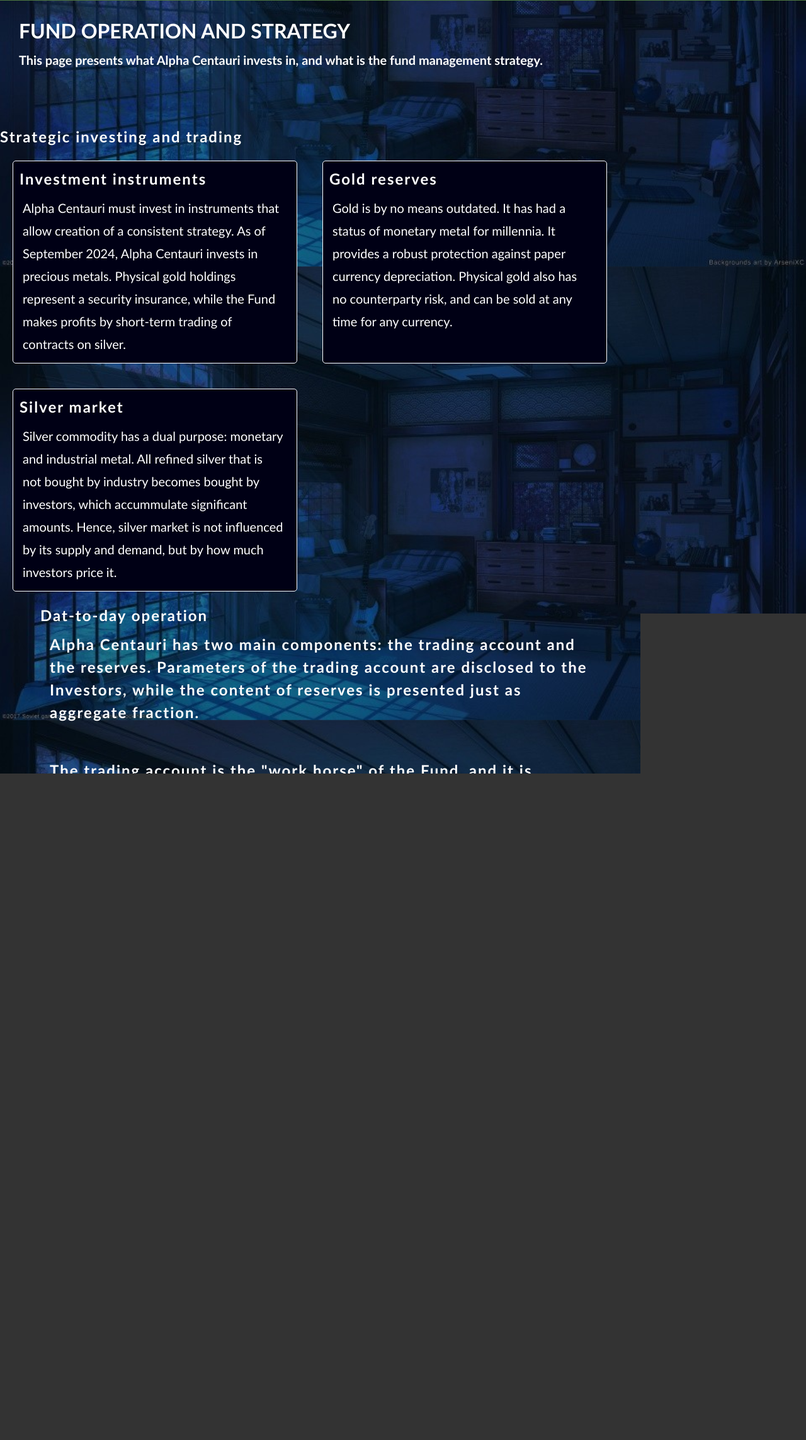
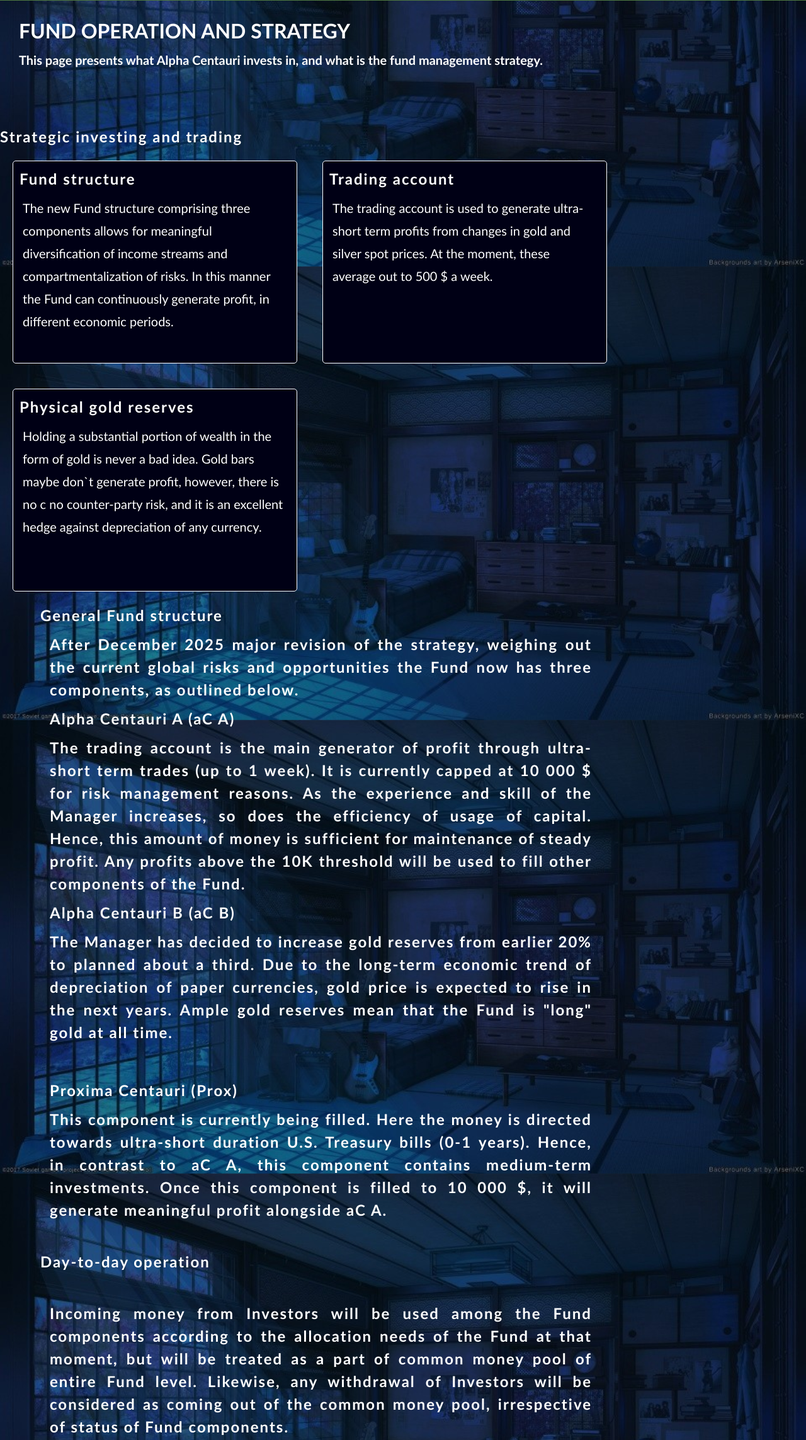
Before and after one commit to alphacentaurifund/ac, a plain HTML site: page principles.html in a window 1280 px wide. Shown: the part 297-2583 px from the top of the page at 63% size. Drawn offline with Linux system fonts and the light colour scheme.

Commit message:
Add files via upload

```diff
--- a/principles.html
+++ b/principles.html
@@ -40,133 +40,137 @@
 
 
 	<div id="strategy-div-box">
-	  <h4>Investment instruments</h4>
-	    <p>Alpha Centauri must invest in instruments that allow creation of a
-		consistent strategy. As of September 2024, Alpha Centauri invests in
-		precious metals. Physical gold holdings represent a security insurance,
-		while the Fund makes profits by short-term trading of contracts on
-		silver.</p>
+	  <h4>Fund structure</h4>
+	    <p>The new Fund structure comprising three components allows for
+		meaningful diversification of income streams and compartmentalization
+		of risks. In this manner the Fund can continuously generate profit,
+		in different economic periods.</p>
 	</div>
 
 	<div id="strategy-div-box" class="benchmarking">
-	  <h4>Gold reserves</h4>
-	   <p>Gold is by no means outdated. It has had a status of monetary metal for
-	   millennia. It provides a robust protection against paper currency depreciation.
-	   Physical gold also has no counterparty risk, and can be sold at any time for
-	   any currency.</p>
+	  <h4>Trading account</h4>
+	   <p>The trading account is used to generate ultra-short term profits from
+	   changes in gold and silver spot prices. At the moment, these average out
+	   to 500 $ a week.</p>
 	</div>
 
     <div id="strategy-div-box">
-	  <h4>Silver market</h4>
-	    <p>Silver commodity has a dual purpose: monetary and
-		industrial metal. All refined silver that is not bought by industry becomes
-		bought by investors, which accummulate significant amounts. Hence, silver
-		market is not influenced by its supply and demand, but by how much investors
-		price it.
+	  <h4>Physical gold reserves</h4>
+	    <p>Holding a substantial portion of wealth in the form of gold is never
+        a bad idea. Gold bars maybe don`t generate profit, however, there is no
+c        no counter-party risk, and it is an excellent hedge against depreciation
+        of any currency.
 		</div>
 
 	<div id="principles">
 
       <br>
-      <h4><b>Dat-to-day operation</b><h4>
+      <h4><b>General Fund structure</b><h4>
 
-	    <p>Alpha Centauri has two main components: the trading
-		account and the reserves. Parameters of the trading account
-		are disclosed to the Investors, while the content of
-		reserves is presented just as aggregate fraction.</p>
+	    <p align="justify">After December 2025 major revision of the strategy,
+		weighing out the current global risks and opportunities
+		the Fund now has three components, as outlined below.</p>
+
+		<p><b>Alpha Centauri A (aC A)</b></p>
+		<p align="justify">The trading account is the main generator of profit
+        through ultra-short term trades (up to 1 week).
+		It is currently capped at 10 000 $ for risk management reasons.
+		As the experience and skill of the Manager
+		increases, so does the efficiency of usage of capital. Hence, this
+		amount of money is sufficient for maintenance of steady profit.
+		Any profits
+		above the 10K threshold will be used to fill other components of the
+		Fund.</p>
+
+		<p><b>Alpha Centauri B (aC B)</b></p>
+		<p align="justify">The
+		Manager has decided to increase gold reserves from earlier 20% to
+		planned about a third. Due to the long-term economic trend of
+		depreciation of paper currencies, gold price is expected to rise in the
+		next years. Ample gold reserves mean that the Fund is "long" gold
+		at all time.</p>
+		<br>
+		<p><b>Proxima Centauri (Prox)</b></p>
+		<p align="justify">This component is currently being filled.
+		Here the money is directed towards
+		ultra-short duration U.S. Treasury bills (0-1 years).  Hence, in
+		contrast to aC A, this component contains medium-term investments.
+		Once this component is filled to 10 000 $, it will generate
+		meaningful profit alongside aC A.</p>
 		<br>
 
-		<p>The trading account is the "work horse" of the Fund, and
-		it is through its activity where profits are made. Reserves
-		can be physical gold, cash in other currencies, or other
-		assets that retain their value at the moment.</p>
+
+      <h4><b>Day-to-day operation</b><h4>
 		<br>
 
-		<p>The Manager will balance the trading account size and
-		the reserves. Reserves, although necessary, should not take
-		up resources which could otherwise contribute to the profit-
-		making trading account.</p>
+		<p align="justify">Incoming money from Investors will be used
+		among the Fund components according
+		to the allocation needs of the Fund at that moment, but will be
+		treated as a part of common money pool of entire Fund level. Likewise,
+		any withdrawal of Investors will be considered as coming out of the
+		common money pool, irrespective of status of Fund components.</p>
 		<br>
 
-		<p>New money coming as Investor contributions will go straigh
-		into the trading account to increase its benchmark size.</p>
+		<p align="justify">At the moment, winter 2025, the fund generates
+		profit in aC A component by ultra-short trades on gold and silver
+		spot prices. The generated profit is periodically re-distributed among
+		longer-term investments in aC B and Proxima.</p>
 		<br>
 
-		<p>Both the money of the Manager and of the Investors is
-		combined. Hence, the Manager has an equal interest for the
-		Fund to do well as do the Investors. The stake of the
-		Manager is actually higher because he has more money in
-		total in the Fund.</p>
+		<p align="justify">The Manager has concucted, tested and written down
+		several trading strategies that are applicable to gold and silver
+		markets. These tactics each have defined risks and earning potential,
+		and the Manager employs either tactic based on current price action,
+		situation on commodities markets and general sentiment of market
+		participants.</p>
 		<br>
 
-		<p>Alpha Centauri is currently trading prices of silver.
-		According to credible sources of information, this commodity
-		has predictable supply and demand dynamics, and it has a
-		robust demand by investors. Regarding the Fund`s method of
-		profit production, it is not so important where the price is
-		at at the moment, but rather if it can be traded. Silver price
-		has a long-term growth trajectory, and it is volatile enough
-		on a daly basis to bring running profits.</p>
+		      <h4><b>Longer-term outlook</b><h4>
+
+		<p align="justify"></p>
 		<br>
 
-		<p>The Manager will keep to the words written here in order
-		to keep the stability of operations, otherwise it would be
-		like gambling for Investors. Nevertheless, the Manager retains
-		the right to modify the general trading target if the
-		macroeconomic conditions change.</p>
+		<p align="justify">The Fund targets at least 5% monthly profit, relative
+		to the total Fund size. Inevitably, losing trades will occur, either
+		due to bad decisions or due to change of overall trading strategy. In
+		these cases, the Manager will offset losing positions and close them
+		in a controlled manner so that a stable overall monthly profit is
+		 maintained.</p>
 		<br>
 
-		<p>Like every undertaking, the performance of Alpha Centauri
-		will inevitably have a wave pattern. During good times
-		the Manager will accummulate reserves,
-		and during hard times he will dose these reserves
-		into the trading account to ensure its continuous operation.</p>
+		<p align="justify">The Manager may take on more credit to boost the
+		trading account size when the conditios are favourable. In this case,
+		it will be imperative that the Fund produces significantly more profit
+		than the monthly refund rate of the credit.</p>
 		<br>
 
-		<p>The Fund aims to bring in constant stream of profits and
-		achieve a steady growth. At the moment the strategy consists
-		of taking small positions at financial instruments and taking
-		profits after change in its price.  As the
-		Fund grows, other types of more robust strategies will be
-		explored. It is the economy of scale - the more you have,
-		the more you can take.</p>
-		<br>
-
-		<p>The Fund is at the moment a private project. The Investors
-		are encouraged to re-invest earned interest instead of withdrawing it, until
-		a corporate structure of the Fund can be established. This will
-		probably come in a year or two, when the running profits will
-		justify taking in an accounting professional (check the tab
-		"Legal and Strategy".</p>
 	</div>
 
 	    <table id="risk-management">
 		<th><h4>Risk management</h4></th>
 		  <tr>
 		    <td><p>
-			  Although Alpha Centauri is in essence a trading fund, it is
-			  conducted as a business, and priority is put on the ability to
-			  create a steady and consistent stream of profits under any
-			  external environment.
+			  Subdivision of the Fund into three components, each with its own
+			  financial instruments and purpose, and without direct money link,
+			  allows for compartmentalization of risks.
 			</p></td>
 			<td><p>
-			  A strong rule is that funds own cash + gold reserves have to be
+			  A strong rule is that Fund`s own cash + gold reserves have to be
 			  bigger than the sum of all investors` cash. This ensures that
-			  the Fund would not run into liquidity issues and will be able
+			  the Fund stays liquid and will be able
 			  to pay out possible withdrawals at any time.</p>
 			</td>
 		  </tr>
 		  <tr>
 		    <td><p>
-			 Alpha Centauri does not engage into high-risk instruments.
+			 Alpha Centauri does not engage in high-risk activities.
 			  The Fund has a target growth rate of 5% monthly. This amount is
-			  sufficient for relevant growth of the account, but also leaves
-			  room for management of risks and preparedness for unanticipated
-			  market turns.
+			  sufficient for relevant growth of fund sizewithout engaging in
+			  too much risk.
 			</p></td>
 			<td><p>
-			  Simulations of worst case scenario are in place to keep the Fund
-			  operational at all times and keep it out of liquidity issues. Sets
+			  The Manager is at all time alert to emerging and potential risks
+			  and pro-actively plans their mitigation. Sets
 			  of pre-defined measures are in place in order to mitigate systemic,
 			  market and political risks if they would occur.
 			</p></td>
```
